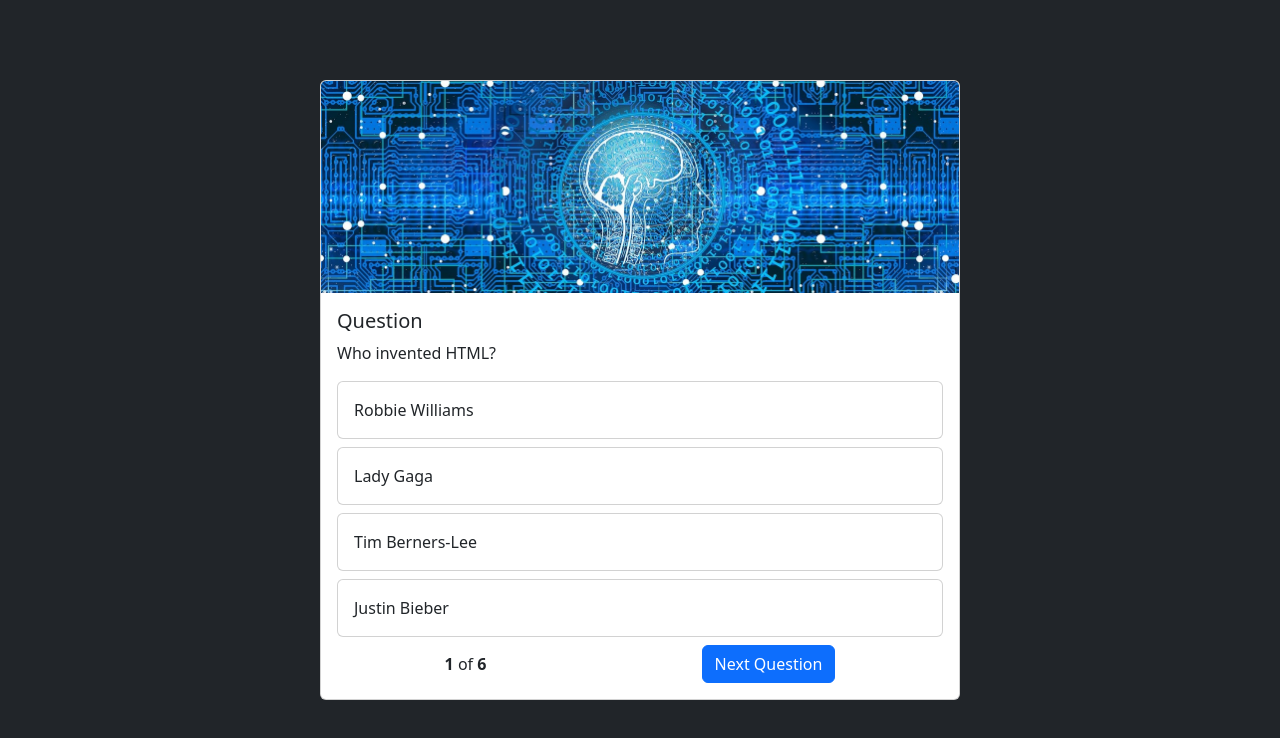
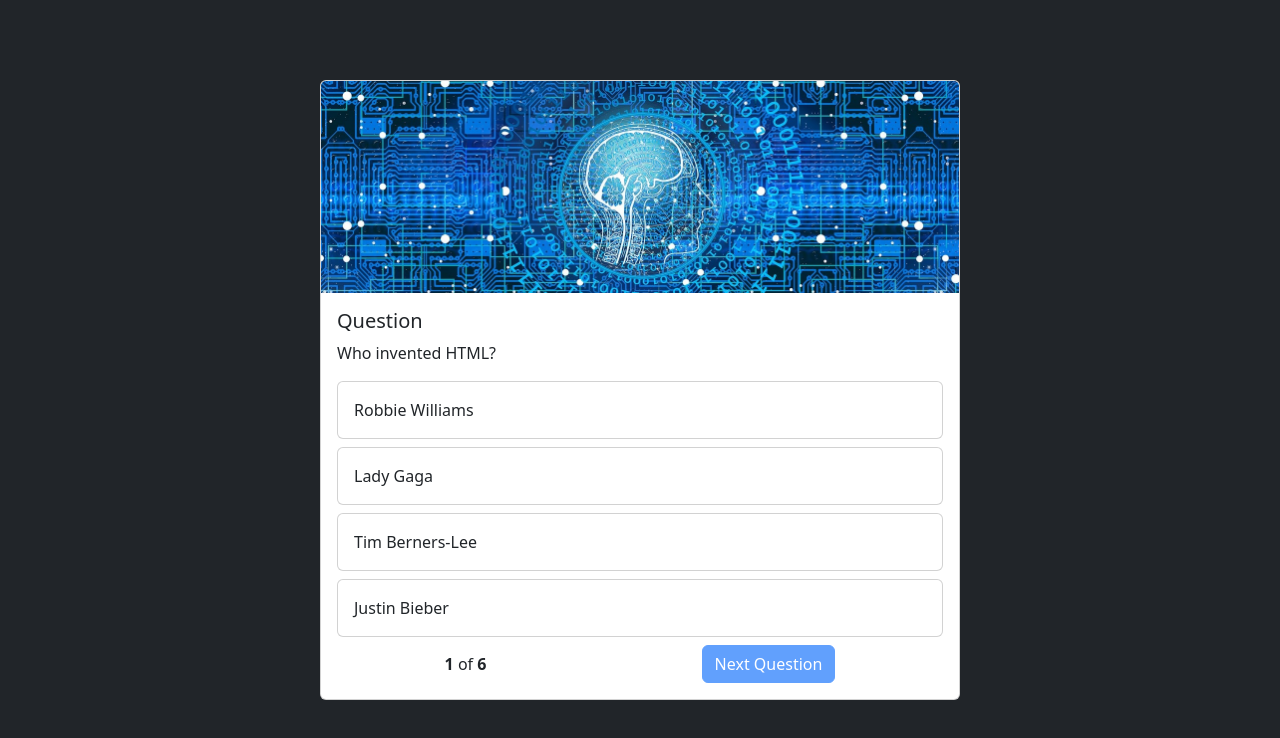
Before and after one commit to Floroush/quiz-app, a plain HTML site: page index.html in a window 1280 px wide. Shown: the part 60-798 px from the top of the page. Drawn offline with nearby package versions, Linux system fonts and the light colour scheme.

Commit message:
second commit

```diff
--- a/index.html
+++ b/index.html
@@ -62,7 +62,9 @@
                     <div>
                         <b>1</b> of <b id="allQuestions"></b>
                     </div>
-                    <a class="btn btn-primary" href="#" role="button" onclick="nextQuestion()">Next Question</a>
+                    <button id="nextButton" class="btn btn-primary" disabled onclick="nextQuestion()">
+                        Next Question
+                    </button>
                 </div>
             </div>
 
--- a/script.js
+++ b/script.js
@@ -94,4 +94,5 @@ function answer(selection) {
 			.getElementById(idOfRightAnswer)
 			.parentNode.classList.add("bg-success", "text-light");
 	}
+	document.getElementById("nextButton").disabled = false;
 }
```
